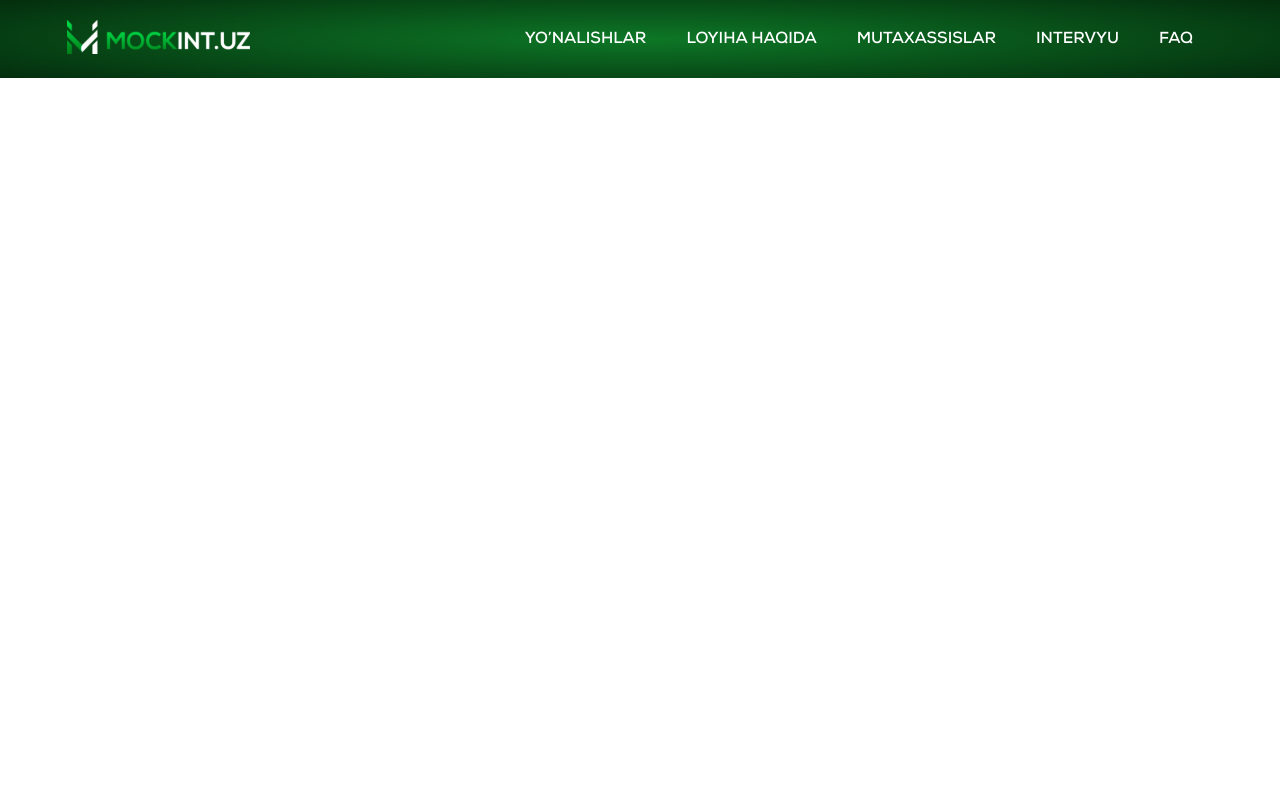
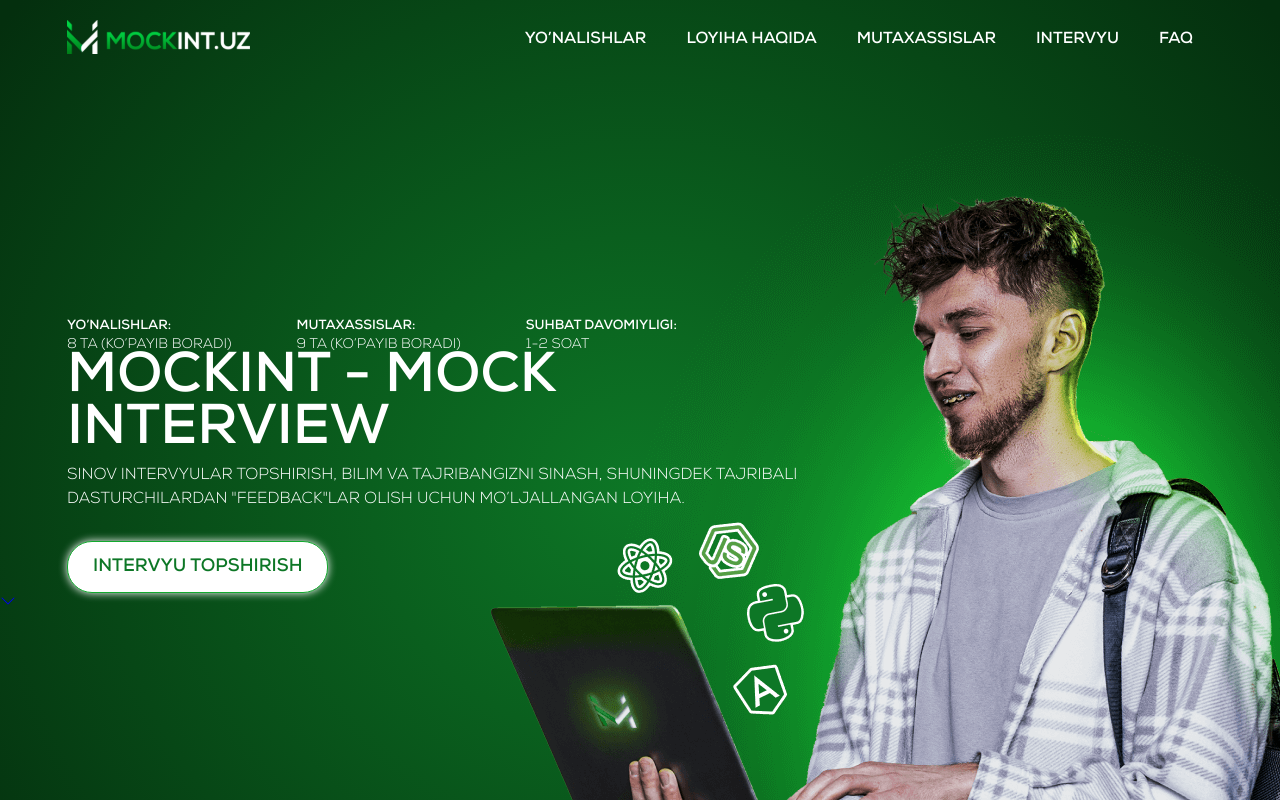
Before and after one commit to asadbekme/mockint, a React (Create React App) app: page / in a window 1280 px wide. Shown: the top 800 px of the page. Built offline with nearby package versions, Linux system fonts and the light colour scheme.

Commit message:
added hero section

```diff
--- /dev/null
+++ b/src/components/button/HeroButton.jsx
@@ -0,0 +1,11 @@
+import React from 'react';
+
+const HeroButton = ({ text, url }) => {
+  return (
+    <a href={url} className='hero__button'>
+      {text}
+    </a>
+  );
+}
+
+export default HeroButton;
--- a/src/components/header/Header.jsx
+++ b/src/components/header/Header.jsx
@@ -7,7 +7,7 @@
   return (
     <header className='header' id='home'>
       <Navbar />
-      {/* <Hero /> */}
+      <Hero />
     </header>
   );
 }
--- a/src/components/header/Header.scss
+++ b/src/components/header/Header.scss
@@ -53,9 +53,9 @@
     }
 
     &-item {
-      margin: 0 20px;
       @include center;
       position: relative;
+      margin: 0 20px;
 
       &::after {
         width: 0%;
@@ -120,7 +120,7 @@
       }
 
       &-item {
-        margin: 0;
+        // margin: 0;
         margin-bottom: 40px;
       }
 
@@ -137,7 +137,7 @@
 
 
       &-links {
-          padding-top: 0;
+        padding-top: 0;
       }
   }
 
@@ -182,7 +182,7 @@
       font-weight: 700;
     }
 
-    @media (max-width:900px) {
+    @media (max-width: 900px) {
       margin: 0;
       margin-top: 20px;
 
@@ -223,11 +223,11 @@
         width: 38px;
       }
     }
-}
+  }
 
   .navbar__close-icon {
+    display: none !important;
     cursor: pointer;
-    display: none !important;
     align-items: center;
     justify-content: center;
     padding: 3px 11px;
--- a/src/components/header/Navbar.jsx
+++ b/src/components/header/Navbar.jsx
@@ -17,11 +17,11 @@
         <div className="container">
           <div className="header__navbar-inner">
             <a href="#home">
-              <img src={siteLogo} alt="MockInt Logo" className='header__logo' />
+              <img className='header__logo' src={siteLogo} alt="MockInt Logo" />
             </a>
 
             <nav className={isMenuBarOpen ? 'header__navigation open' : 'header__navigation'}>
-              <div onClick={() => setIsMenuBarOpen(false)} className='navbar__close-icon'>
+              <div className='navbar__close-icon' onClick={() => setIsMenuBarOpen(false)}>
                 <HiChevronRight />
               </div>
               <ul className='header__navigation-links'>
@@ -30,15 +30,15 @@
                     const { id, url, text } = link;
                     return (
                       <li
+                        className='header__navigation-item'
                         key={id}
-                        className='header__navigation-item'
                         onClick={() => setIsMenuBarOpen(false)}
                       >
                         <a href={url} className='header__navigation-link'>
                           {text}
                         </a>
                       </li>
-                    )
+                    );
                   })
                 }
               </ul>
@@ -48,7 +48,7 @@
               </div>
             </nav>
 
-            <div onClick={() => setIsMenuBarOpen(true)} className='navbar__open-icon'>
+            <div className='navbar__open-icon' onClick={() => setIsMenuBarOpen(true)}>
               <img src={menuBarIcon} alt="menubar icon" />
             </div>
           </div>
--- a/src/components/hero/Hero.jsx
+++ b/src/components/hero/Hero.jsx
@@ -1,8 +1,44 @@
 import React from 'react';
+import { heroInfoItems as items } from '../../utils/constants';
+import HeroInfoItem from './HeroInfoItem';
+import './Hero.scss';
+import heroBg from '../../images/hero-bg.png';
+import { BsChevronDown } from 'react-icons/bs';
+import HeroButton from '../button/HeroButton';
 
 const Hero = () => {
   return (
-    <div>Hero</div>
+    <section className='hero' id='home'>
+      <div className="container">
+        <div className="hero__content">
+          <div className="hero__info">
+            <div className="hero__info-items">
+              {
+                items.map((item, index) => {
+                  const { title, subtitle } = item;
+                  return <HeroInfoItem key={index} title={title} subtitle={subtitle} />
+                })
+              }
+            </div>
+
+            <div className='hero__info-main'>
+              <h1 className='hero__title'>MOCKINT - MOCK INTERVIEW</h1>
+              <p className='hero__description'>SINOV INTERVYULAR TOPSHIRISH, BILIM VA TAJRIBANGIZNI SINASH,
+                SHUNINGDEK TAJRIBALI DASTURCHILARDAN "FEEDBACK"LAR OLISH UCHUN
+                MO’LJALLANGAN LOYIHA.
+              </p>
+              <HeroButton url={'#directions'} text={"INTERVYU TOPSHIRISH"} />
+            </div>
+          </div>
+        </div>
+      </div>
+      <div className='hero__bg'>
+        <img src={heroBg} alt="Hero background" />
+      </div>
+      <a href="#directions" className='hero__icon'>
+        <BsChevronDown />
+      </a>
+    </section>
   );
 }
 
--- a/src/components/hero/Hero.scss
+++ b/src/components/hero/Hero.scss
@@ -0,0 +1,163 @@
+@import "../../scss/variables";
+
+.hero {
+  width: 100%;
+  padding-top: 140px;
+  padding-bottom: 368px;
+
+  @include responsive(md) {
+    padding-top: 100px;
+    padding-bottom: 350px;
+  }
+
+  @include responsive(sm) {
+    padding-top: 50px;
+    padding-bottom: 250px;
+  }
+
+  @include responsive(xs) {
+    padding-bottom: 116px;
+  }
+
+  @include responsive(xxs) {
+    padding-top: 21px;
+  }
+
+  &__content {
+    width: 100%;
+  }
+
+  &__info {
+    max-width: 800px;
+    @include flex(flex-start, flex-start, column);
+    position: relative;
+    z-index: 100;
+
+    &-items {
+      @include flex(flex-start, center, row);
+      gap: 65px;
+      margin-top: 102px;
+
+      @include responsive(sm) {
+        justify-content: center;
+        flex-wrap: wrap;
+        gap: 20px;
+        margin: 0 auto;
+        margin-bottom: 50px;
+      }
+
+      @include responsive(xxs) {
+        align-items: center;
+        text-align: center;
+      }
+    }
+
+    &-item {
+      gap: 4px;
+      @include flex(flex-start, flex-start, column);
+
+      h5 {
+        font-weight: 700;
+      }
+
+      p {
+        font-size: 14px;
+        line-height: 16px;
+      }
+
+      @include responsive(sm) {
+        align-items: center;
+        flex-basis: 48%;
+      }
+
+      @include responsive(xxs) {
+        flex-basis: 100%;
+      }
+    }
+
+    &-main {
+      @include flex(flex-start, flex-start, column);
+
+      @include responsive(sm) {
+        align-items: center;
+        justify-content: center;
+        text-align: center;
+      }
+
+      @include responsive(xxs) {
+        align-items: center;
+        text-align: center;
+      }
+    }
+  }
+
+  &__title {
+    margin-bottom: 7px;
+
+    @include responsive(sm) {
+      font-size: 50px;
+    }
+
+    @include responsive(xs) {
+      font-size: 29px;
+      line-height: 1.3;
+    }
+  }
+
+  &__description {
+    margin-bottom: 29px;
+    font-size: 16px;
+    line-height: 1.5;
+    font-weight: 400;
+  }
+
+  &__button {
+    display: inline-block;
+    background-color: $secondary-color;
+    padding: 16px 25px;
+    font-size: 18px;
+    color: $primary-color;
+    font-weight: 700;
+    max-width: 278px;
+    border: 1px solid #12aa2e;
+    border-radius: 25px;
+    transition: all .4s ease;
+    box-shadow: 0px 0px 9px #fff;
+
+    &:hover {
+      background-color: $primary-color;
+      color: $secondary-color;
+      box-shadow: 0 0 100px 1px #fff;
+    }
+  }
+
+  &__bg {
+    position: absolute;
+    bottom: -5px;
+    right: 0;
+
+    @include responsive(xxl) {
+      right: -13%;
+    }
+
+    @include responsive(xxl) {
+      right: -15%;
+    }
+
+    @include responsive(lg) {
+      right: -30%;
+    }
+
+    @include responsive(md) {
+      opacity: 0.7;
+    }
+
+    @include responsive(sm) {
+      opacity: 0.4;
+    }
+
+    @include responsive(xs) {
+      opacity: 0.3;
+    }
+}
+}
--- /dev/null
+++ b/src/components/hero/HeroInfoItem.jsx
@@ -0,0 +1,12 @@
+import React from "react";
+
+const HeroInfoItem = ({ title, subtitle }) => {
+  return (
+    <div className="hero__info-item">
+      <h5>{title}</h5>
+      <p>{subtitle}</p>
+    </div>
+  );
+}
+
+export default HeroInfoItem;
```
Also changed, not shown: src/images/hero-bg.png (added).
